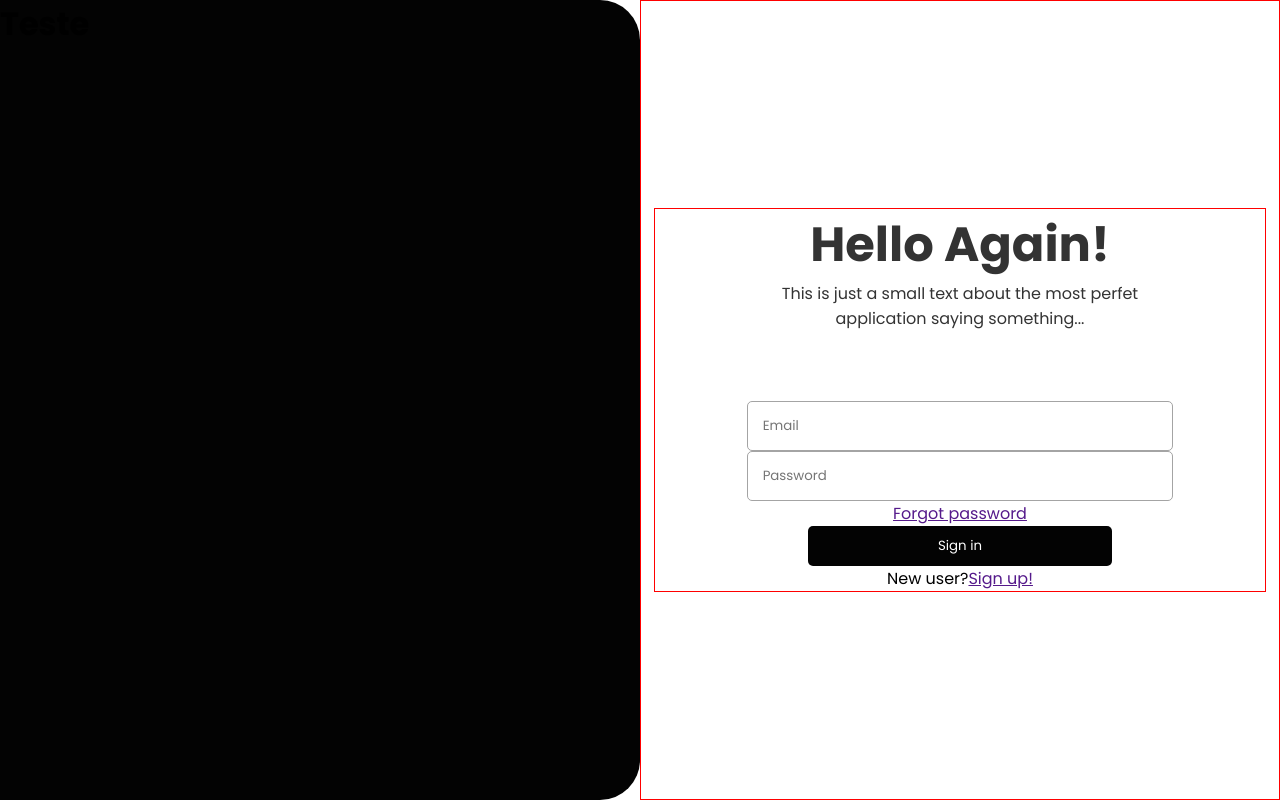
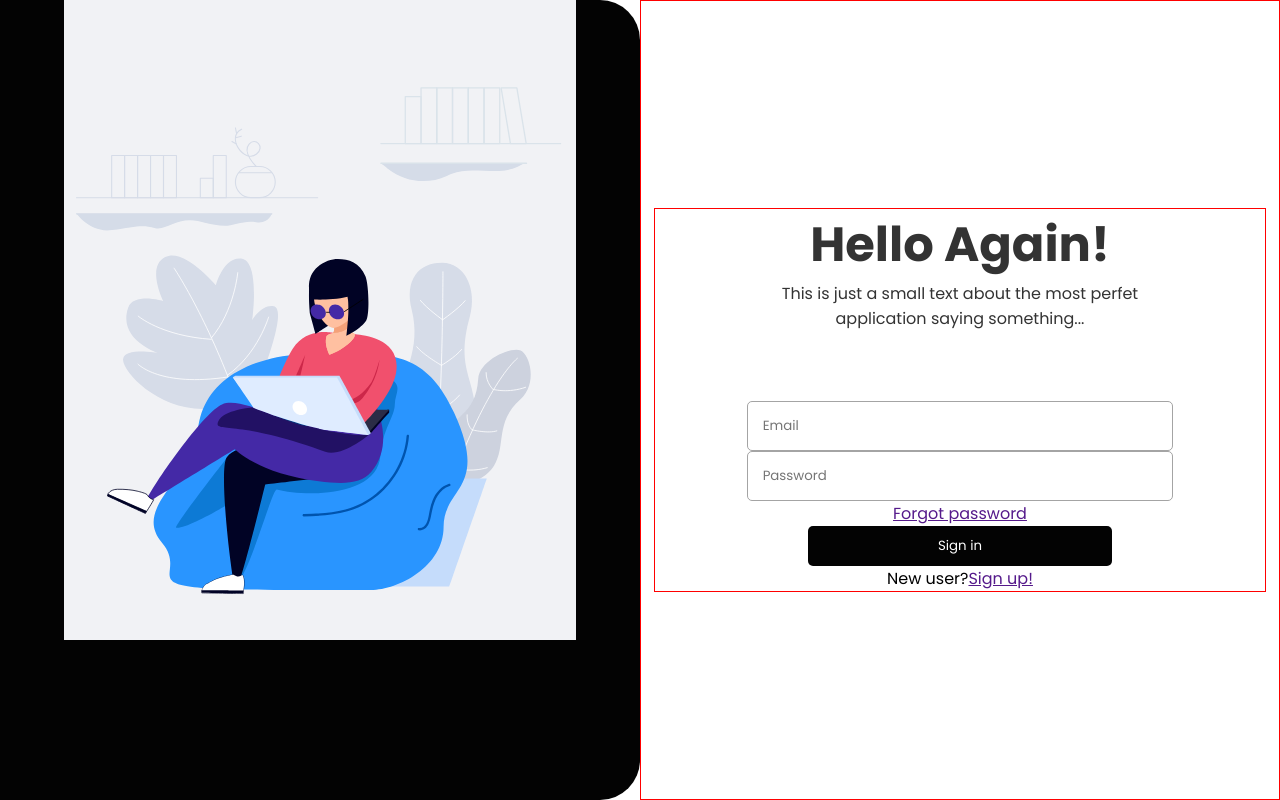
Before and after one commit to gustavos00/noted, a React (Create React App) app: page /login in a window 1280 px wide. Built offline with nearby package versions, Linux system fonts and the light colour scheme.

Commit message:
Apply lottie

```diff
--- a/src/components/LoginAndRegisterSlider/index.tsx
+++ b/src/components/LoginAndRegisterSlider/index.tsx
@@ -1,13 +1,24 @@
-import * as S from './styles'
+import * as S from './styles';
+import Lottie from 'react-lottie';
+import loginAnimation from '../../_common/animations/login-animation.json';
 
 interface ILoginAndRegisterSlider {
-  animation: string
+    animation: string;
 }
 
 export function LoginAndRegisterSlider() {
+    const defaultOptions = {
+        loop: true,
+        autoplay: true,
+        animationData: loginAnimation,
+        rendererSettings: {
+            preserveAspectRatio: 'xMidYMid slice',
+        },
+    };
+
     return (
-      <S.Container>
-        <h1>Teste</h1>
-      </S.Container>
+        <S.Container>
+            <Lottie options={defaultOptions} width="40vw" height="80vh"/>
+        </S.Container>
     );
-  }
+}
```
